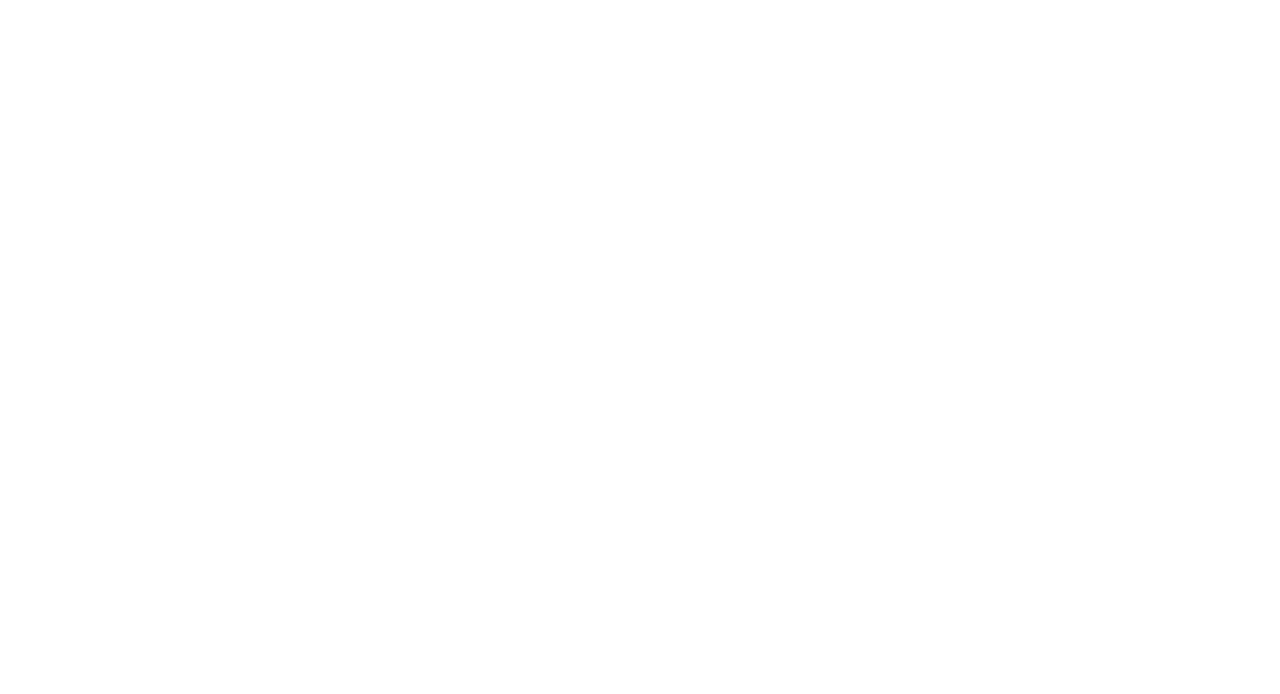
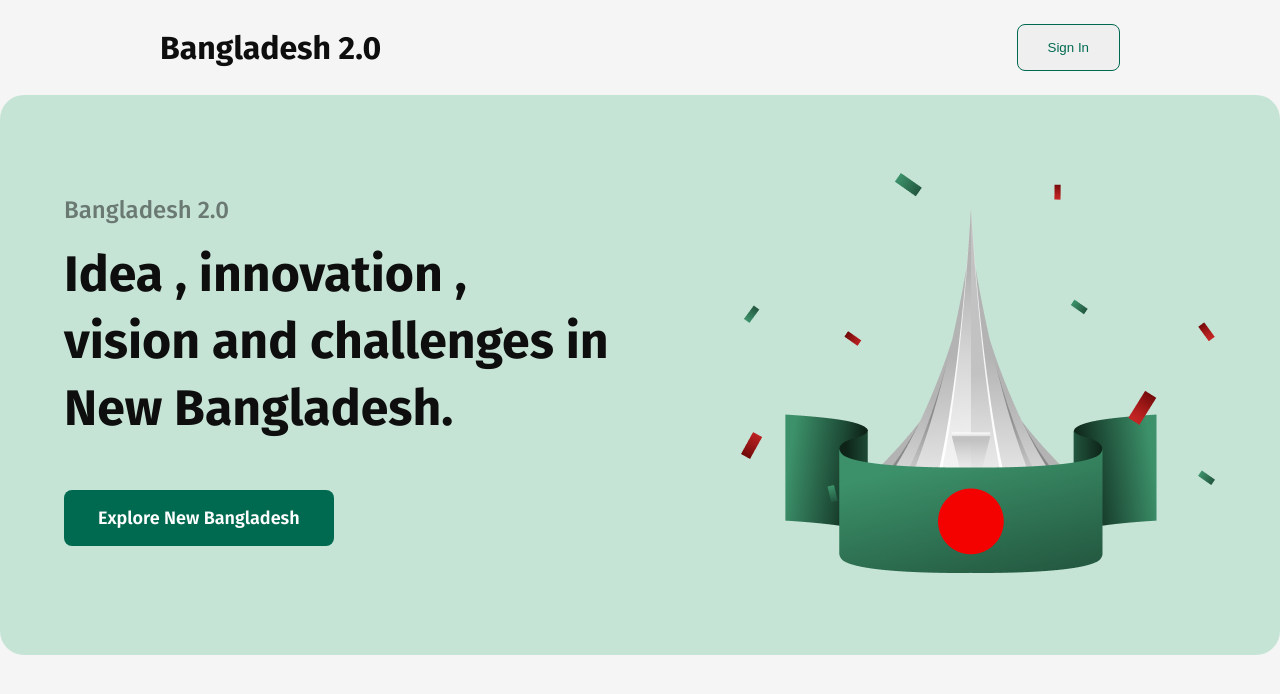
Before and after one commit to Ebadur-Rahman-Shohag/Assignment-1, a plain HTML site: page index.html in a window 1280 px wide. Drawn offline with Linux system fonts and the light colour scheme.

Commit message:
complete nav and banner section

```diff
--- /dev/null
+++ b/css/styles.css
@@ -0,0 +1,95 @@
+@import url("https://fonts.googleapis.com/css2?family=Fira+Sans:ital,wght@0,100;0,200;0,300;0,400;0,500;0,600;0,700;0,800;0,900;1,100;1,200;1,300;1,400;1,500;1,600;1,700;1,800;1,900&display=swap");
+
+* {
+  margin: 0;
+  padding: 0;
+  box-sizing: border-box;
+}
+
+body {
+  font-family: "Fira Sans", serif;
+  background: rgb(245, 245, 245);
+}
+
+/*----------------Header Section-----------------*/
+
+/* Navbar */
+nav {
+  max-width: 1600px;
+  display: flex;
+  justify-content: space-between;
+  align-items: center;
+  padding: 24px 160px 24px 160px;
+}
+
+nav > h1 {
+  color: rgb(14, 14, 14);
+  font-family: Fira Sans;
+  font-size: 32px;
+  font-weight: 700;
+  line-height: 38px;
+  text-align: left;
+}
+
+nav > button {
+  color: rgb(0, 106, 80);
+  border: 1px solid rgb(0, 106, 80);
+  border-radius: 8px;
+  padding: 15px 30px 15px 30px;
+}
+
+/* Banner */
+.banner-container {
+  max-width: 1280px;
+  min-height: 560px;
+  margin: 0 auto 20px auto;
+  border-radius: 24px;
+  background: rgb(198, 228, 214);
+  display: flex;
+  align-items: center;
+  justify-content: center;
+}
+
+.banner-title {
+  color: rgba(14, 14, 14, 0.5);
+  font-family: Fira Sans;
+  font-size: 24px;
+  font-weight: 500;
+  line-height: 29px;
+  text-align: left;
+  margin: 16px 0px;
+}
+
+.banner-description {
+  max-width: 622px;
+  color: rgb(14, 14, 14);
+  font-family: Fira Sans;
+  font-size: 50px;
+  font-weight: 700;
+  line-height: 67px;
+  letter-spacing: 0%;
+  text-align: left;
+  margin-top: 16px;
+  margin-bottom: 24px;
+}
+.banner-details {
+  margin: 0px 64px;
+}
+
+.banner-button {
+  border-radius: 8px;
+  background: rgb(0, 106, 80);
+  margin: 24px 0px;
+  padding: 17px 34px 17px 34px;
+  color: rgb(255, 255, 255);
+  font-family: Fira Sans;
+  font-size: 18px;
+  font-weight: 600;
+  line-height: 22px;
+  text-align: left;
+  border: none;
+}
+
+.banner-image-container {
+  margin: 0px 64px;
+}
--- a/index.html
+++ b/index.html
@@ -3,7 +3,35 @@
   <head>
     <meta charset="UTF-8" />
     <meta name="viewport" content="width=device-width, initial-scale=1.0" />
-    <title>Document</title>
+    <link rel="stylesheet" href="./css/styles.css" />
+    <title>Bangladesh 2.0</title>
   </head>
-  <body></body>
+  <body>
+    <header>
+      <!-- Navbar -->
+      <nav>
+        <h1>Bangladesh 2.0</h1>
+        <button>Sign In</button>
+      </nav>
+      <!-- Banner -->
+      <section class="banner-container">
+        <div class="banner-details">
+          <p class="banner-title">Bangladesh 2.0</p>
+          <h3 class="banner-description">
+            Idea , innovation , vision and challenges in<br>New Bangladesh.
+          </h3>
+          <button class="banner-button">Explore New Bangladesh</button>
+        </div>
+        <div class="banner-image-container">
+          <img
+            class="banner-image"
+            src="./assets/hero.png"
+            alt="banner-image"
+          />
+        </div>
+      </section>
+    </header>
+    <main></main>
+    <footer></footer>
+  </body>
 </html>
```
